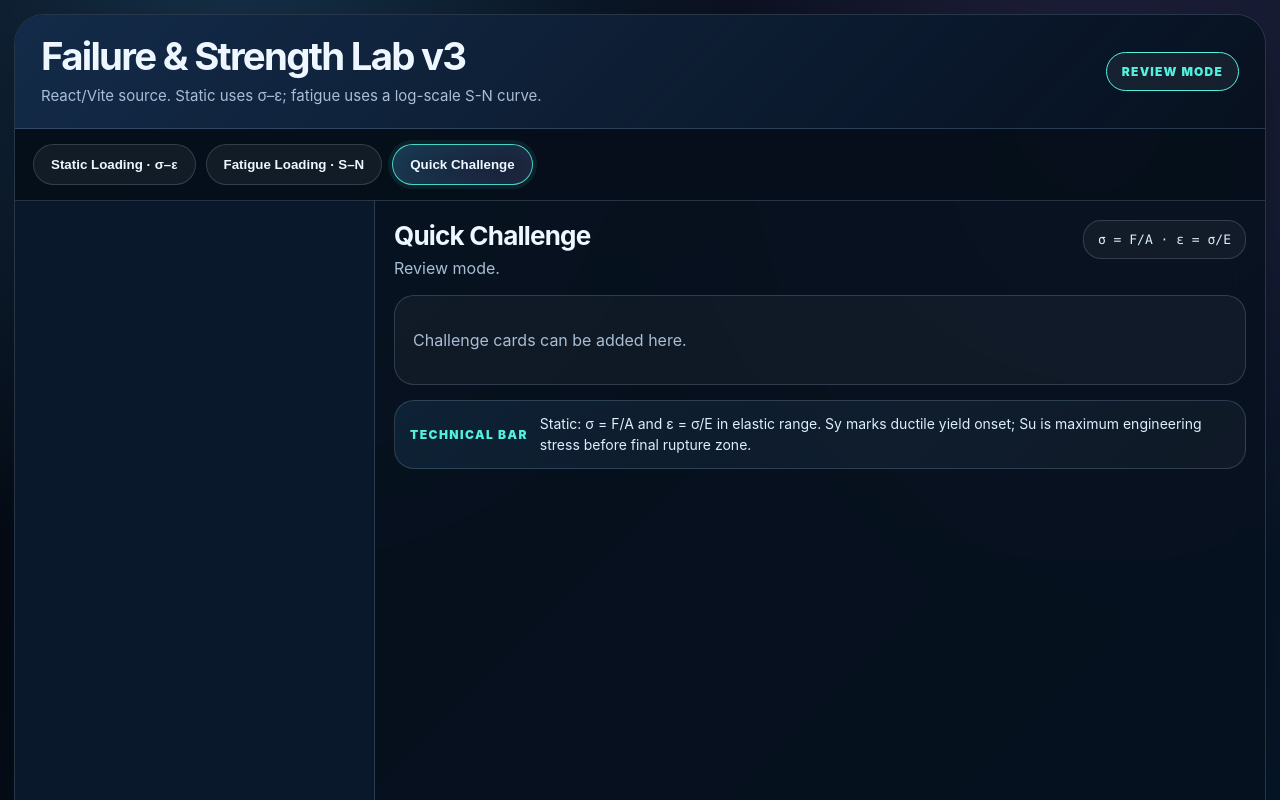
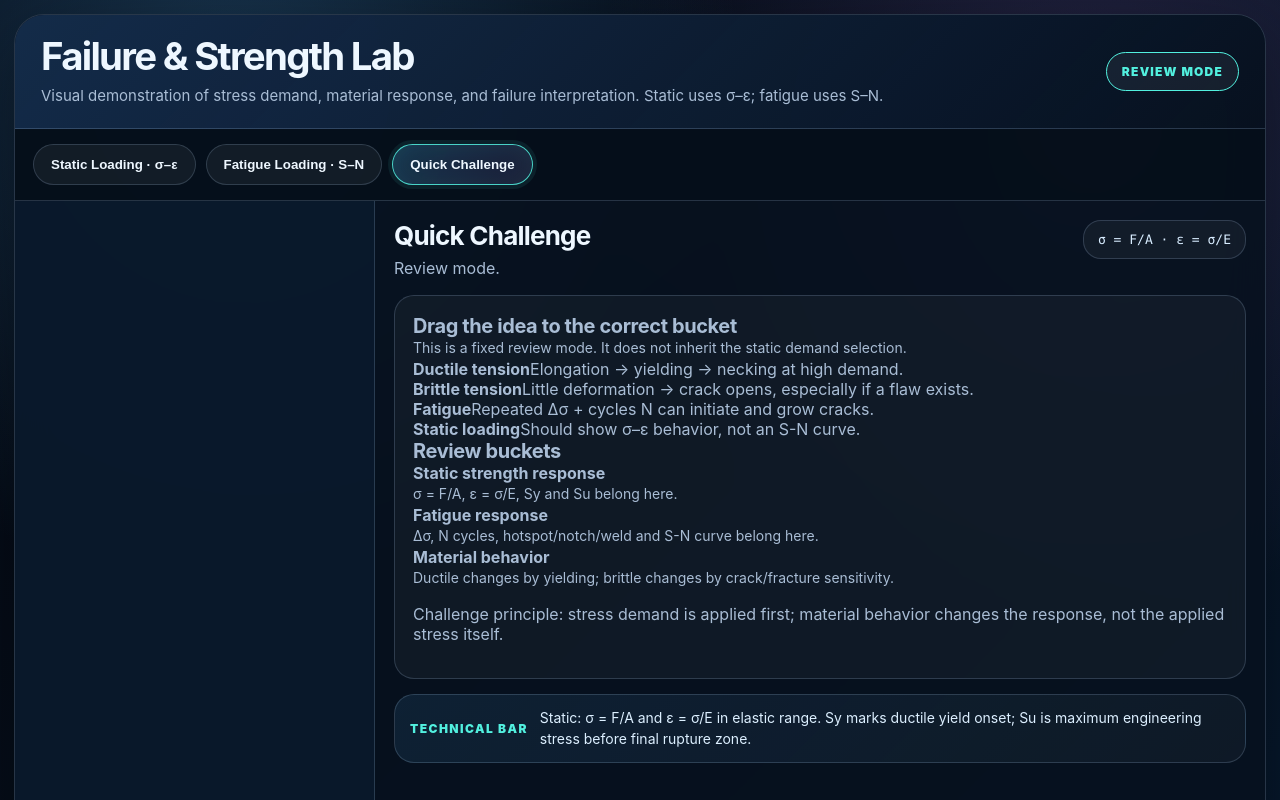
Before and after one commit to reallaksh19/PipingStressIllustration, a React (Vite) app in the folder failure-strength-lab-v3/: page / in a window 1280 px wide. Both pictures are taken after a click on the button "Quick Challenge". Shown: the top 800 px of the page. Built offline with nearby package versions, Linux system fonts and the light colour scheme.

Commit message:
Improve Failure Strength Lab challenge and header

```diff
--- a/failure-strength-lab-v3/src/main.tsx
+++ b/failure-strength-lab-v3/src/main.tsx
@@ -25,14 +25,12 @@ const initialState: LabState = {
 function App() {
   const [state, setState] = useState<LabState>(initialState);
   const status = useMemo(() => state.mode === 'fatigue' ? fatigueStatus(state) : state.mode === 'static' ? staticStatus(state) : { badge: 'Review mode', color: COLORS.cyan, title: 'Review', copy: 'Classify scenarios.' }, [state]);
+
   const update = (patch: Partial<LabState>) => setState(s => ({ ...s, ...patch }));
 
   return <div className="app">
     <header>
-      <div>
-        <h1>Failure & Strength Lab v3</h1>
-        <p className="subtitle">React/Vite source. Static uses σ–ε; fatigue uses a log-scale S-N curve.</p>
-      </div>
+      <div><h1>Failure & Strength Lab</h1><p className="subtitle">Visual demonstration of stress demand, material response, and failure interpretation. Static uses σ–ε; fatigue uses S–N.</p></div>
       <div className="pill" style={{ color: status.color }}>{status.badge}</div>
     </header>
 
@@ -70,7 +68,23 @@ function App() {
           <Panel title="Failure interpretation" tag="conceptual"><Interpretation state={state} status={status}/></Panel>
         </section>}
 
-        {state.mode === 'challenge' && <section className="challenge"><p>Challenge cards can be added here.</p></section>}
+        {state.mode === 'challenge' && <section className="challenge">
+          <div className="zone">
+            <h3 className="result-title">Drag the idea to the correct bucket</h3>
+            <p className="copy">This is a fixed review mode. It does not inherit the static demand selection.</p>
+            <div className="card correct"><strong>Ductile tension</strong><span>Elongation → yielding → necking at high demand.</span></div>
+            <div className="card correct"><strong>Brittle tension</strong><span>Little deformation → crack opens, especially if a flaw exists.</span></div>
+            <div className="card correct"><strong>Fatigue</strong><span>Repeated Δσ + cycles N can initiate and grow cracks.</span></div>
+            <div className="card wrong"><strong>Static loading</strong><span>Should show σ–ε behavior, not an S-N curve.</span></div>
+          </div>
+          <div className="zone">
+            <h3 className="result-title">Review buckets</h3>
+            <div className="bucket"><b>Static strength response</b><br/><span className="copy">σ = F/A, ε = σ/E, Sy and Su belong here.</span></div>
+            <div className="bucket"><b>Fatigue response</b><br/><span className="copy">Δσ, N cycles, hotspot/notch/weld and S-N curve belong here.</span></div>
+            <div className="bucket"><b>Material behavior</b><br/><span className="copy">Ductile changes by yielding; brittle changes by crack/fracture sensitivity.</span></div>
+            <p className="fb">Challenge principle: stress demand is applied first; material behavior changes the response, not the applied stress itself.</p>
+          </div>
+        </section>}
         <section className="tech"><div className="tech-label">Technical bar</div><div className="tech-text">{state.mode === 'fatigue' ? `Fatigue: Δσ = stress range, N ≈ ${cycleLabel(state.fatigueCyclesSlider)} cycles. S-N uses log-cycle mapping.` : 'Static: σ = F/A and ε = σ/E in elastic range. Sy marks ductile yield onset; Su is maximum engineering stress before final rupture zone.'}</div></section>
       </main>
     </div>
```
